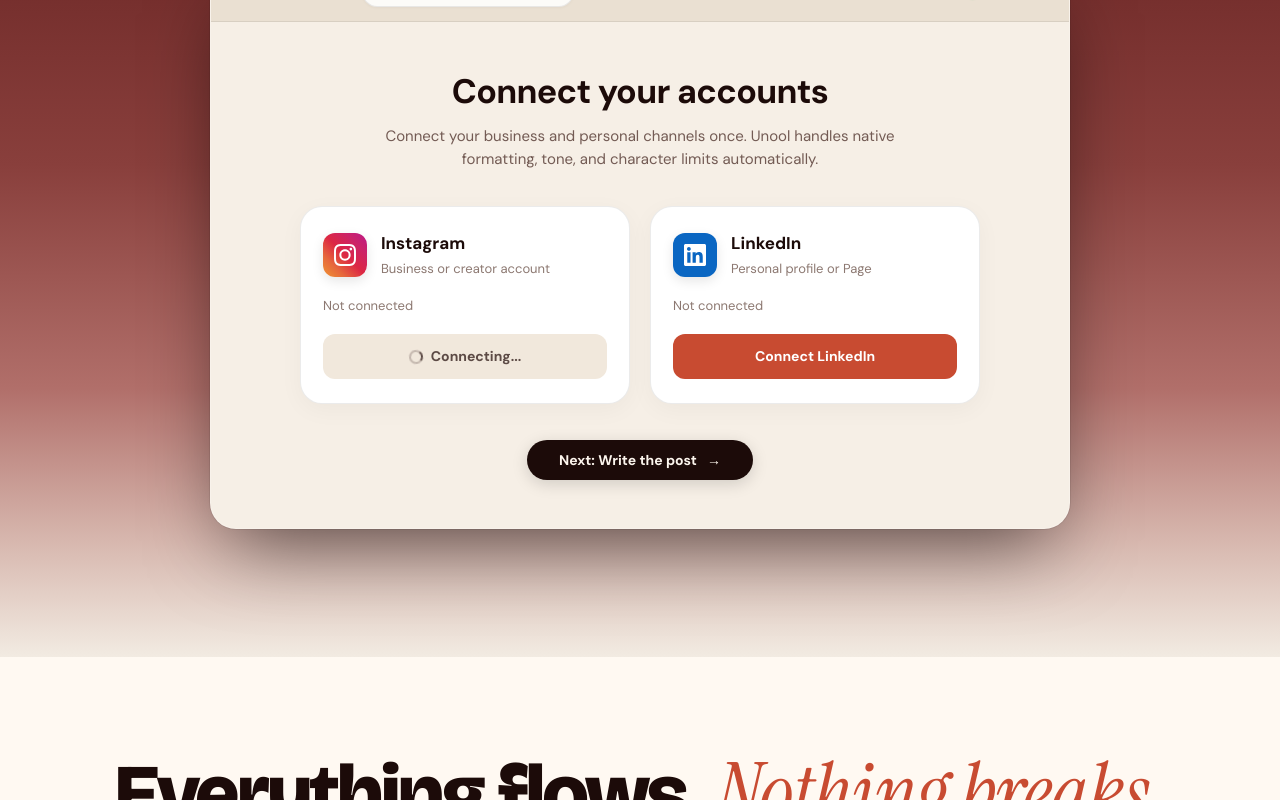
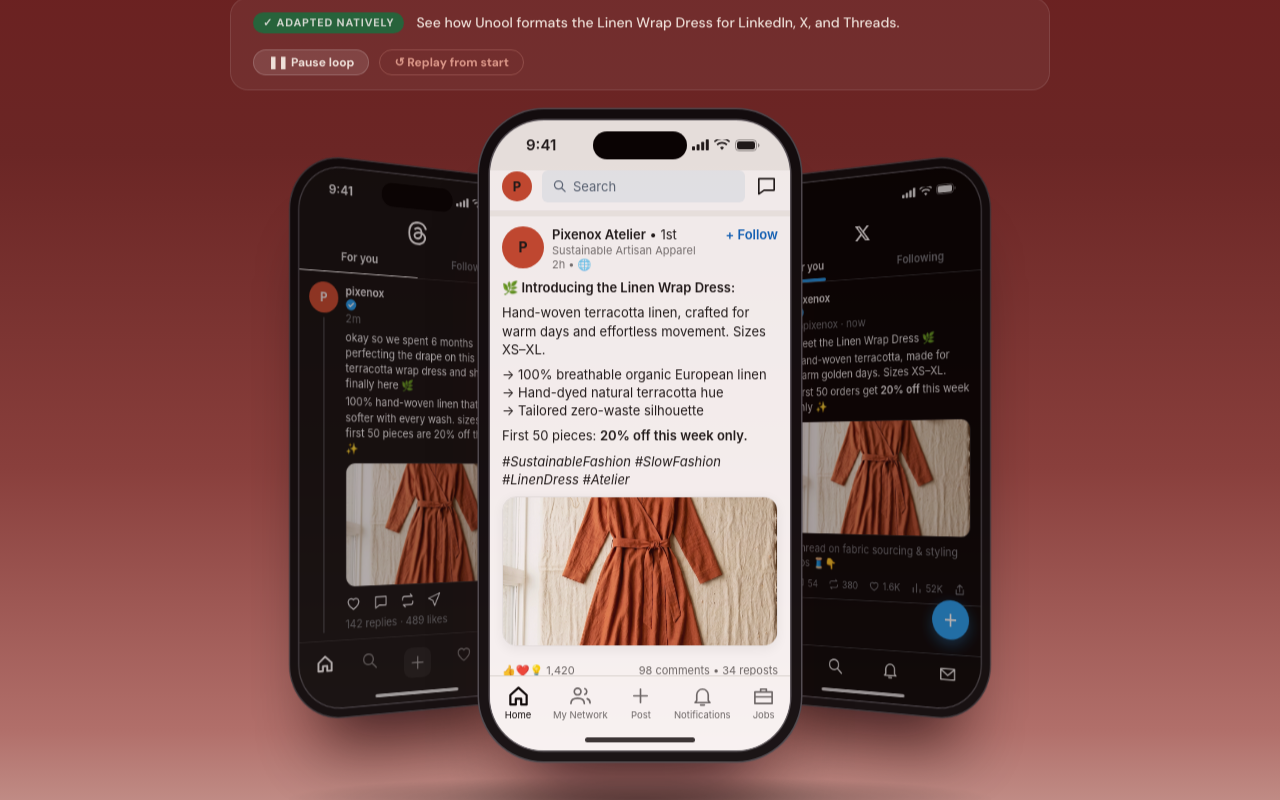
Before and after one commit to xpixenoxx/unool, a Next.js app: page / in a window 1280 px wide. Shown: the part 1580-2380 px from the top of the page. Built offline with nearby package versions, Linux system fonts and the light colour scheme.

Commit message:
feat(homepage): auto-play demo loop with dress product showcase

```diff
--- a/app/homepage.css
+++ b/app/homepage.css
@@ -1093,6 +1093,31 @@
   font-size: 14px;
   color: var(--cream);
   font-weight: 500;
+}
+
+.unool-home-page .flow-banner-actions {
+  display: flex;
+  align-items: center;
+  gap: 10px;
+}
+
+.unool-home-page .flow-play-toggle {
+  background: rgba(255, 255, 255, 0.12);
+  color: var(--cream);
+  border: 1px solid rgba(255, 255, 255, 0.2);
+  padding: 6px 14px;
+  border-radius: 999px;
+  font: 700 12px/1 'DM Sans', sans-serif;
+  cursor: pointer;
+  transition: all 0.2s ease;
+  display: inline-flex;
+  align-items: center;
+  gap: 6px;
+}
+
+.unool-home-page .flow-play-toggle:hover {
+  background: rgba(255, 255, 255, 0.24);
+  color: #ffffff;
 }
 
 .unool-home-page .flow-replay-btn {
--- a/app/page.tsx
+++ b/app/page.tsx
@@ -282,6 +282,81 @@ function renderPhoneMockups(root: HTMLElement, rawText: string) {
   if (CD.length < 3) return;
 
   const text = (rawText || '').trim();
+  const isDress =
+    text.includes('Linen Wrap Dress') ||
+    text.includes('terracotta') ||
+    text.includes('linen') ||
+    text.includes('dress');
+
+  if (isDress) {
+    // 0: LinkedIn - Artisan Brand Announcement
+    CD[0].innerHTML =
+      SB +
+      '<div class="lh"><span class="av" style="background:#c84b31">P</span><div class="srch">' +
+      ic('search', 15, 2) +
+      'Search</div>' +
+      ic('chat', 23, 1.7) +
+      '</div><div class="fd"><div class="lp"><div class="ph"><span class="av" style="background:#c84b31">P</span><div><b>Pixenox Atelier</b> • 1st<small>Sustainable Artisan Apparel</small><small>2h • 🌐</small></div><span class="fl">+ Follow</span></div>' +
+      '<p><b>🌿 Introducing the Linen Wrap Dress:</b></p>' +
+      '<p>Hand-woven terracotta linen, crafted for warm days and effortless movement. Sizes XS–XL.</p>' +
+      '<p>→ 100% breathable organic European linen<br>→ Hand-dyed natural terracotta hue<br>→ Tailored zero-waste silhouette</p>' +
+      '<p>First 50 pieces: <b>20% off this week only.</b></p>' +
+      '<p><i>#SustainableFashion #SlowFashion #LinenDress #Atelier</i></p>' +
+      '<div style="margin:8px 0;border-radius:14px;overflow:hidden;border:1px solid rgba(0,0,0,0.08);box-shadow:0 3px 12px rgba(0,0,0,0.06);"><img src="/linen-wrap-dress.jpg" alt="Linen Wrap Dress" style="width:100%;height:148px;object-fit:cover;display:block;" /></div>' +
+      '<div class="rx"><span>👍❤️💡 1,420</span><span>98 comments • 34 reposts</span></div>' +
+      '<div class="ar"><span>' +
+      ic('like', 19) +
+      'Like</span><span>' +
+      ic('chat', 19) +
+      'Comment</span><span>' +
+      ic('rep', 19) +
+      'Repost</span><span>' +
+      ic('send', 19) +
+      'Send</span></div></div></div>' +
+      tb(
+        [
+          ['home', 'Home'],
+          ['net', 'My Network'],
+          ['plus', 'Post'],
+          ['bell', 'Notifications'],
+          ['job', 'Jobs']
+        ],
+        0,
+        1
+      ) +
+      HI;
+
+    // 1: X (Twitter) - Drop Announcement & Thread
+    CD[1].innerHTML =
+      SB +
+      '<div class="hd xh"><span class="av" style="width:28px;height:28px;font-size:12px;background:#c84b31">P</span>' +
+      svg(PLATFORMS[1], 20) +
+      '<span></span></div><div class="xt"><span class="on">For you</span><span>Following</span></div><div class="fd"><div class="xp"><div class="col"><span class="av" style="background:#c84b31">P</span><u class="thl"></u></div><div class="bx"><div><b>Pixenox</b> ' +
+      VB +
+      ' <span class="g">@pixenox · now</span></div><p>Meet the Linen Wrap Dress 🌿</p><p>Hand-woven terracotta, made for warm golden days. Sizes XS–XL.</p><p>First 50 orders get <b>20% off</b> this week only ✨</p><div style="margin:8px 0;border-radius:12px;overflow:hidden;border:1px solid rgba(255,255,255,0.1);"><img src="/linen-wrap-dress.jpg" alt="Linen Wrap Dress" style="width:100%;height:136px;object-fit:cover;display:block;" /></div><p class="g">Thread on fabric sourcing &amp; styling tips 🧵👇</p>' +
+      xm([['chat', '54'], ['rep', '380'], ['heart', '1.6K'], ['eye', '52K'], ['up', '']]) +
+      '</div></div></div><span class="fab">+</span>' +
+      tb([['home'], ['search'], ['bell'], ['mail']], 0) +
+      HI;
+
+    // 2: Threads - Casual Behind-the-Scenes
+    CD[2].innerHTML =
+      SB +
+      '<div class="hd">' +
+      svg(PLATFORMS[2], 28) +
+      '</div><div class="xt"><span class="on">For you</span><span>Following</span></div><div class="fd"><div class="xp"><div class="col"><span class="av" style="background:#c84b31">P</span><u class="thl"></u></div><div class="bx"><div><b>pixenox</b> ' +
+      VB +
+      ' <span class="g">2m</span><span class="g r">···</span></div><p>okay so we spent 6 months perfecting the drape on this terracotta wrap dress and she is finally here 🌿</p><p>100% hand-woven linen that gets softer with every wash. sizes xs–xl, first 50 pieces are 20% off this week ✨</p><div style="margin:8px 0;border-radius:12px;overflow:hidden;border:1px solid rgba(255,255,255,0.1);"><img src="/linen-wrap-dress.jpg" alt="Linen Wrap Dress" style="width:100%;height:144px;object-fit:cover;display:block;" /></div><div class="tx">' +
+      ic('heart', 20, 1.6) +
+      ic('chat', 20, 1.6) +
+      ic('rep', 20, 1.6) +
+      ic('send', 20, 1.6) +
+      '</div><div class="g">142 replies · 489 likes</div></div></div></div>' +
+      tb([['home'], ['search'], ['plus'], ['heart'], ['user']], 0) +
+      HI;
+    return;
+  }
+
   const isDefault =
     text.includes('At Pixenox, we just shipped') ||
     text === 'At Pixenox, we just shipped our AI-powered design system that reduces brand iteration time by 80%. Here’s what we learned building it.';
@@ -969,10 +1044,10 @@ export default function HomePage() {
   const currentTpl = PROFILE_PREVIEW_TEMPLATES[activeProfileTpl] || PROFILE_PREVIEW_TEMPLATES[0];
 
   const [thought] = useState(
-    'At Pixenox, we just shipped our AI-powered design system that reduces brand iteration time by 80%. Here’s what we learned building it.'
+    'Meet the Linen Wrap Dress 🌿 Hand-woven terracotta, made for warm days. Sizes XS–XL. First 50 pieces: 20% off this week.'
   );
 
-  // 3-step interactive flow: 0 = Connect accounts, 1 = Write post, 2 = Adapt (Mobile view)
+  // 3-step auto-playing video flow: 0 = Connect accounts, 1 = Write post, 2 = Adapt (Mobile view)
   const [flowStep, setFlowStep] = useState<0 | 1 | 2>(0);
   const [connectedAccounts, setConnectedAccounts] = useState({
     instagram: false,
@@ -981,6 +1056,86 @@ export default function HomePage() {
   const [isInstagramConnecting, setIsInstagramConnecting] = useState(true);
   const [isLinkedInConnecting, setIsLinkedInConnecting] = useState(false);
   const [isAdapted, setIsAdapted] = useState(false);
+  const [isPlaying, setIsPlaying] = useState(true);
+
+  // Auto-play like a video: transitions through connect -> write -> adapt without waiting for user input
+  useEffect(() => {
+    if (!isPlaying) return;
+
+    let timer1: NodeJS.Timeout;
+    let timer2: NodeJS.Timeout;
+    let timer3: NodeJS.Timeout;
+    let timer4: NodeJS.Timeout;
+
+    if (flowStep === 0) {
+      // Step 1: Connect accounts sequence
+      setConnectedAccounts({ instagram: false, linkedin: false });
+      setIsInstagramConnecting(true);
+      setIsLinkedInConnecting(false);
+
+      // Instagram finishes connecting
+      timer1 = setTimeout(() => {
+        setConnectedAccounts((prev) => ({ ...prev, instagram: true }));
+        setIsInstagramConnecting(false);
+      }, 1200);
+
+      // LinkedIn starts connecting
+      timer2 = setTimeout(() => {
+        setIsLinkedInConnecting(true);
+      }, 1800);
+
+      // LinkedIn finishes connecting
+      timer3 = setTimeout(() => {
+        setConnectedAccounts((prev) => ({ ...prev, linkedin: true }));
+        setIsLinkedInConnecting(false);
+      }, 2700);
+
+      // Auto-advance to Step 2 (Write post)
+      timer4 = setTimeout(() => {
+        setFlowStep(1);
+      }, 3700);
+    } else if (flowStep === 1) {
+      // Step 2: Write post & auto-click Adapt
+      setIsAdapted(false);
+
+      // Auto-click Adapt button
+      timer1 = setTimeout(() => {
+        setIsAdapted(true);
+      }, 2000);
+
+      // Auto-advance to Step 3 (Mobile phone deck)
+      timer2 = setTimeout(() => {
+        setFlowStep(2);
+      }, 3100);
+    } else if (flowStep === 2) {
+      // Step 3: Phone Deck cycling & auto-loop
+      const tabs = rootRef.current?.querySelectorAll<HTMLElement>('#tabs button[data-i]');
+      if (tabs && tabs[0]) tabs[0].click();
+
+      // Switch to X phone
+      timer1 = setTimeout(() => {
+        if (tabs && tabs[1]) tabs[1].click();
+      }, 2200);
+
+      // Switch to Threads phone
+      timer2 = setTimeout(() => {
+        if (tabs && tabs[2]) tabs[2].click();
+      }, 4400);
+
+      // Loop back to Step 0 (Connect)
+      timer3 = setTimeout(() => {
+        if (tabs && tabs[0]) tabs[0].click();
+        setFlowStep(0);
+      }, 6600);
+    }
+
+    return () => {
+      clearTimeout(timer1);
+      clearTimeout(timer2);
+      clearTimeout(timer3);
+      clearTimeout(timer4);
+    };
+  }, [flowStep, isPlaying]);
 
   const handleConnectInstagram = () => {
     if (connectedAccounts.instagram) {
@@ -1677,7 +1832,10 @@ export default function HomePage() {
           {/* Interactive Flow Step Switcher */}
           <div className="flow-steps-nav rv">
             <div className="flow-steps-lead">
-              <span className="flow-steps-badge">Interactive Live Demo</span>
+              <span className="flow-steps-badge">
+                <span className="flow-live-dot" style={{ display: 'inline-block', marginRight: '6px' }}></span>
+                {isPlaying ? 'Auto-playing demo video' : 'Demo paused'}
+              </span>
               <span className="flow-steps-desc">Connect · Write · Adapt</span>
             </div>
             <div className="flow-step-pills">
@@ -1704,6 +1862,14 @@ export default function HomePage() {
               >
                 <span className="flow-step-num">3</span>
                 <span>Adapt</span>
+              </button>
+              <button
+                type="button"
+                className="flow-play-toggle"
+                onClick={() => setIsPlaying((p) => !p)}
+                title={isPlaying ? 'Pause video loop' : 'Play video loop'}
+              >
+                {isPlaying ? '❚❚ Pause' : '▶ Play'}
               </button>
             </div>
           </div>
@@ -1852,21 +2018,21 @@ export default function HomePage() {
                   {/* Attached Media */}
                   <div className="flow-media-card">
                     <img
-                      src="/pixenox-design-system.png"
-                      alt="pixenox-design-system.png"
+                      src="/linen-wrap-dress.jpg"
+                      alt="linen-wrap-dress.jpg"
                       className="flow-media-thumb"
                     />
                     <div className="flow-media-meta">
-                      <span className="flow-media-filename">pixenox-design-system.png</span>
+                      <span className="flow-media-filename">linen-wrap-dress.jpg</span>
                       <span className="flow-media-specs">1080 × 1350 · attached</span>
                     </div>
                     <span className="flow-media-badge">Attached</span>
                   </div>
 
-                  {/* Post Draft Box (fixed to Pixenox) */}
+                  {/* Post Draft Box (Linen Wrap Dress) */}
                   <div className="flow-draft-box">
                     <p className="flow-draft-content">
-                      At Pixenox, we just shipped our AI-powered design system that reduces brand iteration time by 80%. Here’s what we learned building it.
+                      Meet the Linen Wrap Dress 🌿 Hand-woven terracotta, made for warm days. Sizes XS–XL. First 50 pieces: 20% off this week.
                     </p>
                   </div>
 
@@ -1911,16 +2077,28 @@ export default function HomePage() {
               <div className="flow-adapt-banner-info">
                 <span className="flow-adapt-tag">✓ Adapted natively</span>
                 <span className="flow-adapt-summary">
-                  See how Unool formats the Pixenox thought for LinkedIn, X, and Threads.
+                  See how Unool formats the Linen Wrap Dress for LinkedIn, X, and Threads.
                 </span>
               </div>
-              <button
-                type="button"
-                className="flow-replay-btn"
-                onClick={() => setFlowStep(0)}
-              >
-                ↺ Replay demo flow
-              </button>
+              <div className="flow-banner-actions">
+                <button
+                  type="button"
+                  className="flow-play-toggle"
+                  onClick={() => setIsPlaying((p) => !p)}
+                >
+                  {isPlaying ? '❚❚ Pause loop' : '▶ Play video loop'}
+                </button>
+                <button
+                  type="button"
+                  className="flow-replay-btn"
+                  onClick={() => {
+                    setFlowStep(0);
+                    setIsPlaying(true);
+                  }}
+                >
+                  ↺ Replay from start
+                </button>
+              </div>
             </div>
 
             <div className="deck" id="deck">
```
